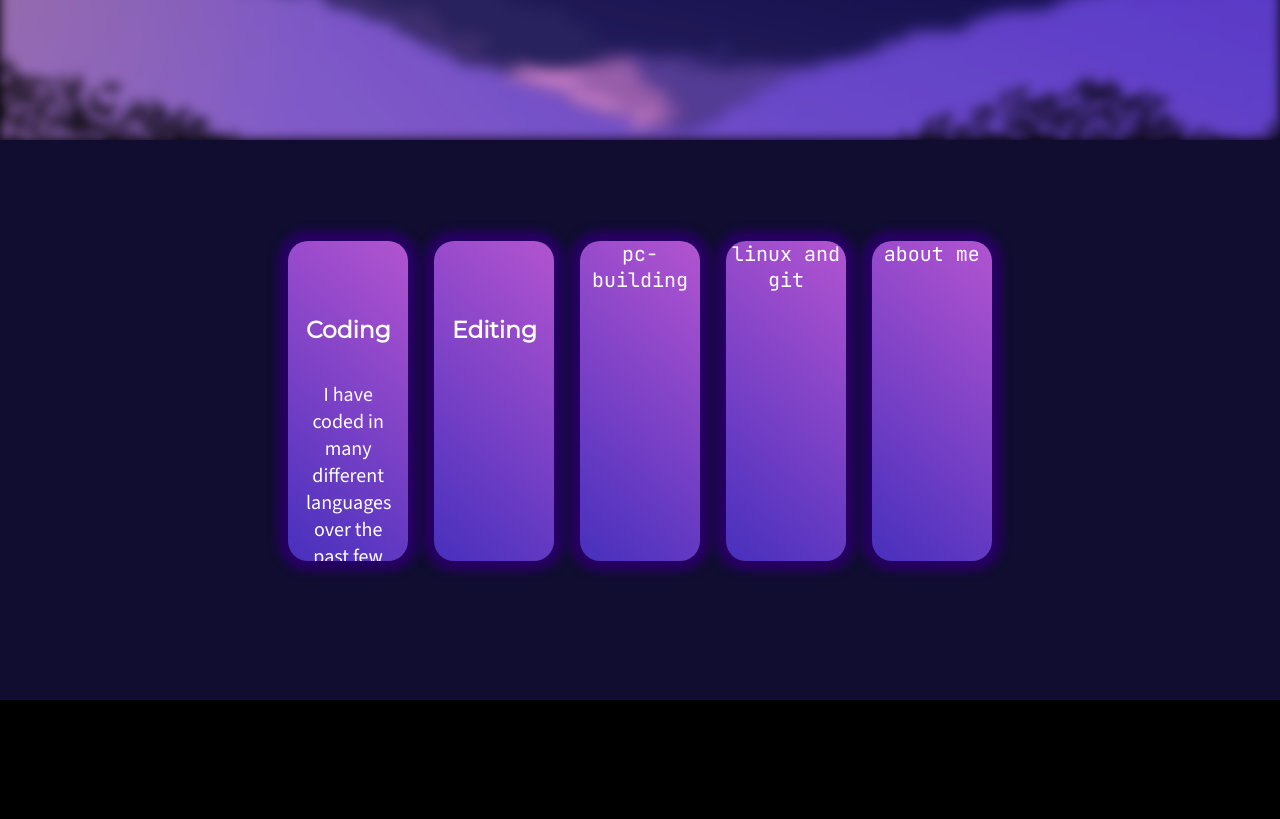
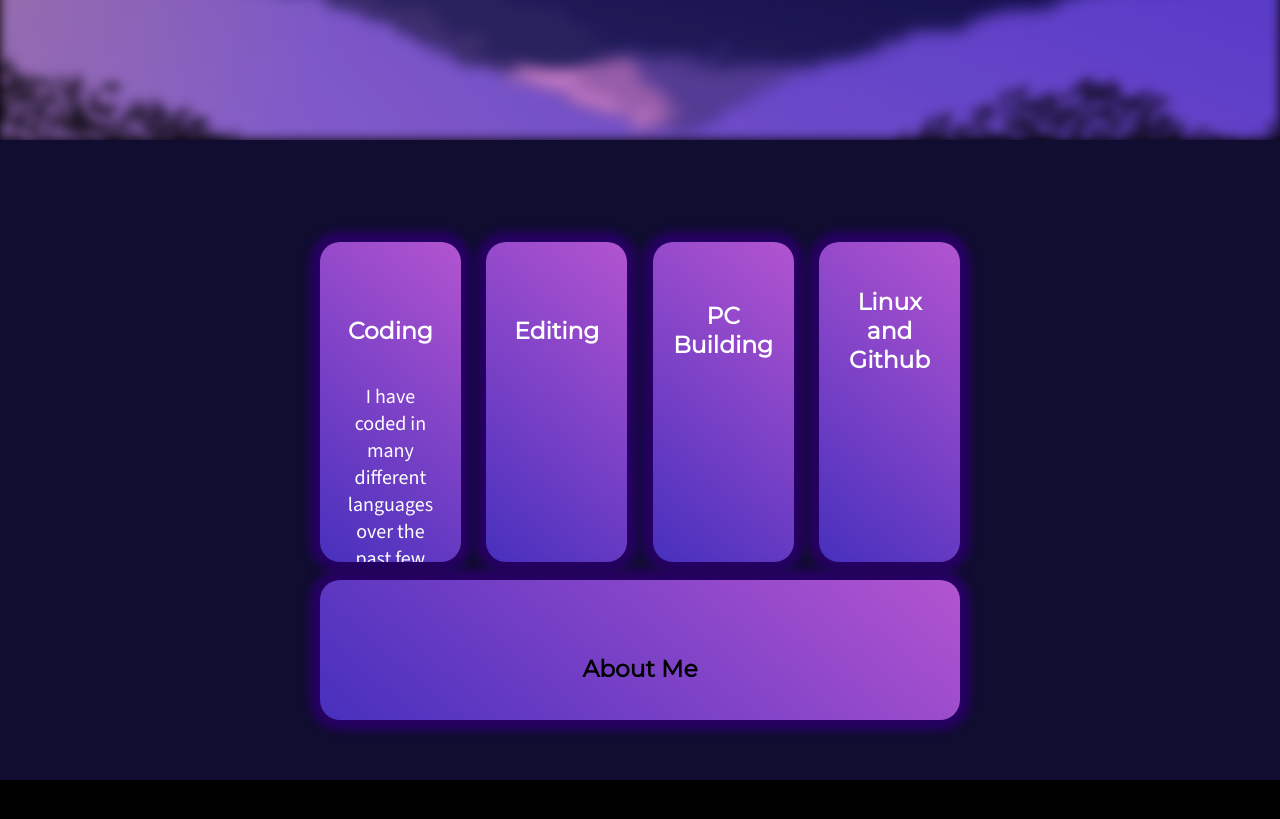
Before and after one commit to allusive-dev/allusive-dev.github.io, a plain HTML site: page index.html in a window 1280 px wide. Shown: the part 660-1479 px from the top of the page. Drawn offline with nearby package versions, Linux system fonts and the light colour scheme.

Commit message:
commit - yeah sorry i dont bother adding commit statements since i make so many changes

```diff
--- a/index.html
+++ b/index.html
@@ -26,17 +26,17 @@
         <article id="about">
             <div id="about-main">
                 <div id="coding" class="am-panel">
-                    <h3 class="coding-text">Coding</h3>
-                    <p class="coding-text">I have coded in many different languages over the past few years including Java, HTML, CSS, Python and a few more.</p>
+                    <h3 class="about-text">Coding</h3>
+                    <p class="about-text">I have coded in many different languages over the past few years including Java, HTML, CSS, Python and a few more.</p>
                 </div>
                 <div id="editing" class="am-panel">
-                    <h3 class="editing-text">Editing</h3>
+                    <h3 class="about-text">Editing</h3>
                 </div>
-                <div id="pc-building" class="am-panel">pc-building</div>
-                <div id="linux-git" class="am-panel">linux and git</div>
-                <div id="about-me" class="am-panel">about me</div>
+                <div id="pc-building" class="am-panel">                    <h3 class="about-text">PC Building</h3>
+                </div>
+                <div id="linux-git" class="am-panel"><h3 class="about-text">Linux and Github</h3></div>
             </div>
-            <!-- <div id="coming-soon"><h3>Keep checking for new updates as I expand and develop!</h3></div> -->
+            <div id="about-me" class="am-panel"><h3 class="about-me-text">About Me</h3></div>
         </article>
     </main>
 </body>
--- a/style.css
+++ b/style.css
@@ -148,7 +148,7 @@ main {
 
 #about {
     background-color: #100D30;
-    height: 70vh;
+    height: 80vh;
     width: 100vw;
     text-align: center;
     font-family: 'JetBrains Mono', monospace;
@@ -157,39 +157,37 @@ main {
     /* border: 1px solid red; */
 }
 
-#coming-soon {
-    position: relative;
-    top: 46%;
-    color: white;
+#about-main {
     /* border: 1px solid red; */
-}
-
-#about-main {
     position: relative;
     height: 40vh;
+    top: 16%;
     width: 55vw;
+    justify-content: center;
     margin: auto;
-    top: 18%;
     display: flex;
-    column-gap: 2vw;
+    column-gap: 1.7vw;
     color: white;
 }
 
-#about-main div {
-    /* background: rgb(20,15,59); */
+@media only screen and (max-width: 1600px) {
+    #about-main {
+        column-gap: 2vw;
+    }
+
+}
+
+.am-panel {
+    overflow-x: hidden;
+    overflow-y: scroll;
+    scrollbar-width: none;
+    -ms-overflow-style: none;
+    transition: ease-in-out 0.5s;
     background: linear-gradient(220.55deg, #b354d0 0%, #4730BD 100%);
-    /* background: linear-gradient(315deg, rgba(20,15,59,1) 53%, rgba(46,31,81,1) 69%, rgba(71,46,102,1) 81%, rgba(151,93,169,1) 100%); */
     position: relative;
     box-shadow: 0px 0px 10px 10px #270064;
     border-radius: 20px;
     width: 20%;
-}
-
-.am-panel {
-    overflow: scroll;
-    scrollbar-width: none;
-    -ms-overflow-style: none;
-    transition: ease-in-out 0.5s;
 }
 
 .am-panel:hover {
@@ -202,23 +200,18 @@ main {
     margin-top: 11vh;
 }
 
-/* CODING ABOUT ME PANEL */
-
-.coding-text {
+.about-text {
     position: relative;
     margin-left: 18px;
     margin-right: 18px;
     font-family: 'Source Sans 3', sans-serif;
 }
 
+/* CODING ABOUT ME PANEL */
+
+
 /* EDITING ABOUT ME PANEL */
 
-.editing-text {
-    position: relative;
-    margin-left: 18px;
-    margin-right: 18px;
-    font-family: 'Source Sans 3', sans-serif;
-}
 
 /* PC BUILDING ABOUT ME PANEL */
 
@@ -227,3 +220,9 @@ main {
 
 
 /* ABOUT ME PANEL */
+
+#about-me {
+    margin: auto;
+    top: 15vh;
+    width: 50vw;
+}
```
